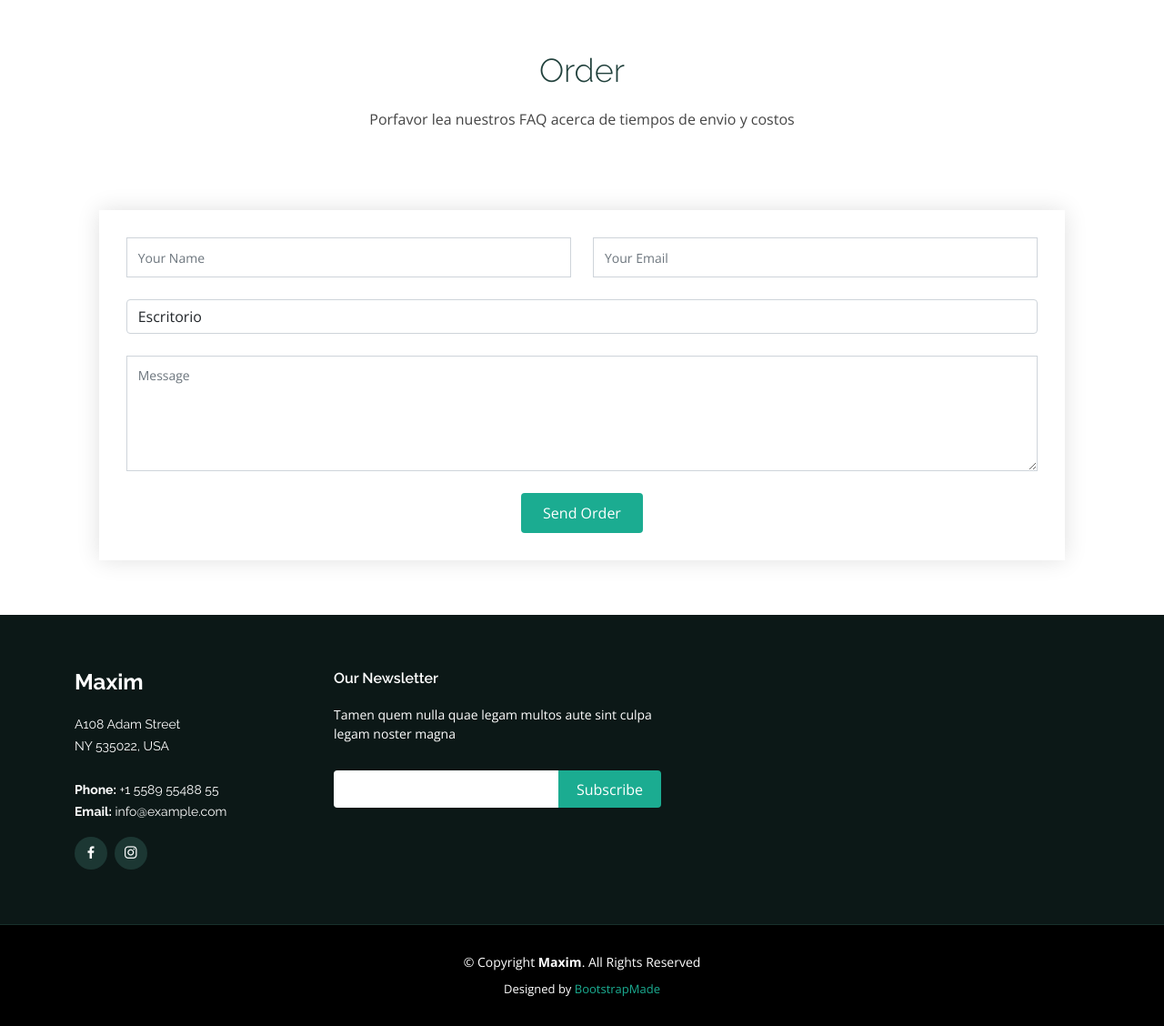
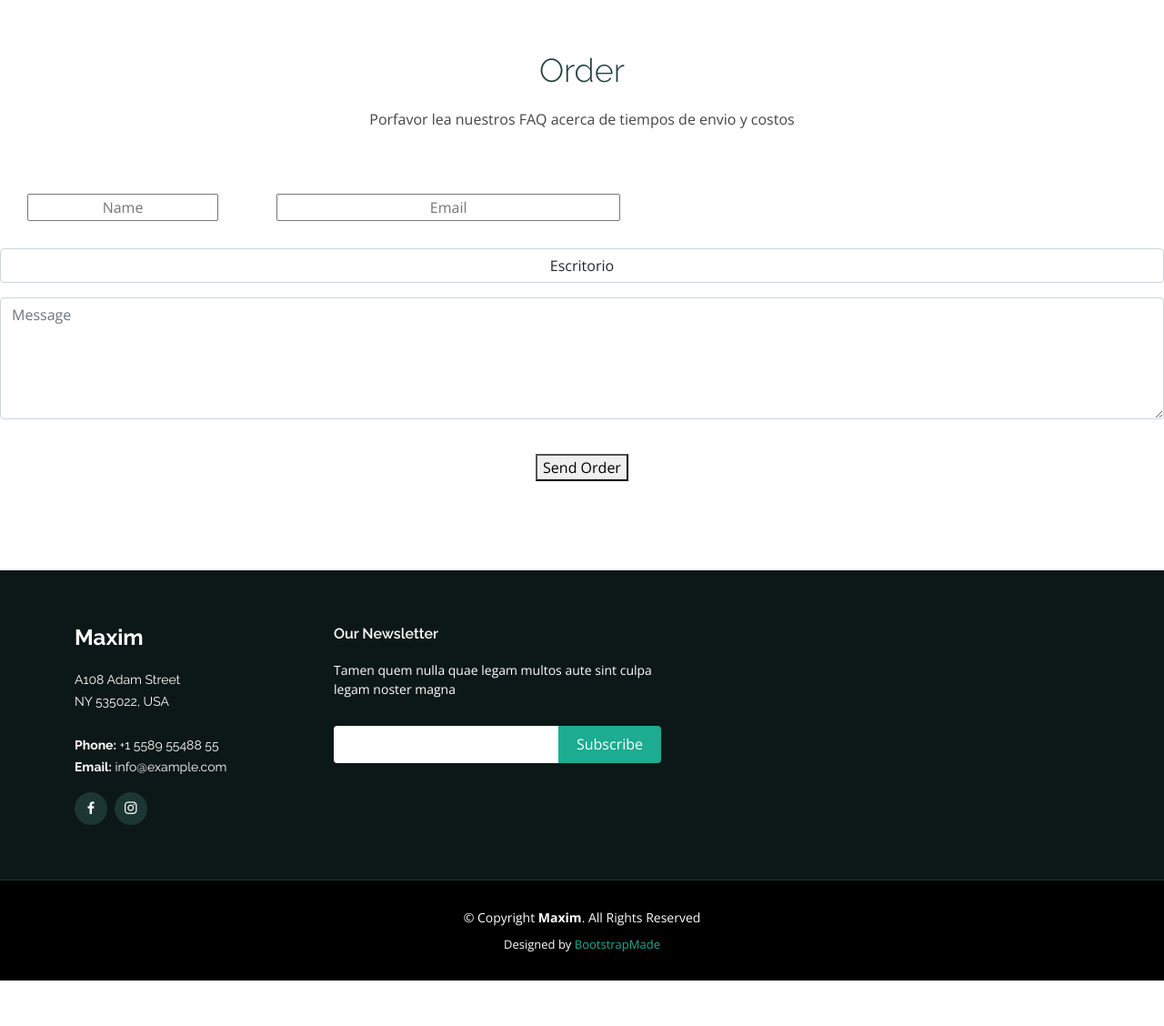
Before and after one commit to facundomartinezabeldano/TP-Grupal-CH, a Django app: page /productos/ordenes/ in a window 1280 px wide. Shown: the part 804-1932 px from the top of the page at 91% size. After the commit the page ends 1882 px from the top, so only its background shows below. Run offline with Django 4.2, Linux system fonts and the light colour scheme; some libraries are stand-ins or nearby versions.

Commit message:
Formulario funcionando

```diff
--- a/products/models.py
+++ b/products/models.py
@@ -43,7 +43,7 @@ class Orden (models.Model):
         ('Mesa', 'Mesa')
     )
     name = models.CharField(max_length=30)
-    email = models.EmailField
+    email = models.EmailField(default='NaN')
     product = models.CharField(
         max_length=30,
         choices=choices)
--- a/products/templates/faq.html
+++ b/products/templates/faq.html
@@ -7,10 +7,7 @@
 
         <div class="section-title" data-aos="fade-up">
             <h2>F.A.Q</h2>
-            <p>Magnam dolores commodi suscipit. Necessitatibus eius consequatur ex aliquid fuga eum quidem. Sit sint
-                consectetur velit. Quisquam quos quisquam cupiditate. Et nemo qui impedit suscipit alias ea. Quia fugiat
-                sit
-                in iste officiis commodi quidem hic quas.</p>
+            <p>Politica de envios</p>
         </div>
 
         <div class="faq-list">
--- a/products/templates/order.html
+++ b/products/templates/order.html
@@ -12,37 +12,26 @@
         </div>
 
     </div>
-
-    <div class="row mt-5 justify-content-center" data-aos="fade-up">
-        <div class="col-lg-10">
-            <form action="{% url 'success' %}" method="POST" role="form" class="php-email-form">{% csrf_token %}
-                <div class="row">
-                    <div class="col-md-6 form-group">
-                        <input type="text" name="name" class="form-control" id="name" placeholder="Your Name" required>
-                    </div>
-                    <div class="col-md-6 form-group mt-3 mt-md-0">
-                        <input type="email" class="form-control" name="email" id="email" placeholder="Your Email"
-                            required>
+    <form action="{% url 'ordenes' %}" method="POST"> {% csrf_token %}
+        <div style="display: flex; text-align: center; ">
+            <div style="align-items: center; text-align: center;">
+                <input type="text" name="name" placeholder="Name" class="text-center" style="margin: 30px;">
+                <input type="text" name="email" placeholder="Email" class="text-center"
+                    style="margin: 30px; width: 10cm;">
             </div>
         </div>
-                <div class="form-group mt-3">
-                    <select name="Orden" class="form-control" name="subject" id="subject" placeholder="Orden" required>
+        <select name="product" class="form-control" name="subject" id="subject" placeholder="Orden"
+            style="text-align: center;" required>
             <option value="escritorio">Escritorio</option>
             <option value="silla">Silla</option>
             <option value="sillon">Sillon</option>
             <option value="mesa">Mesa</option>
         </select>
-                </div>
         <div class="form-group mt-3">
             <textarea class="form-control" name="message" rows="5" placeholder="Message" required></textarea>
         </div>
-                <div class="my-3">
-                    <div class="loading">Loading</div>
-                    <div class="error-message"></div>
-                    <div class="sent-message">Your order has been sent. Thank you!</div>
-                </div>
-                <div class="text-center"><button type="submit">Send Order</button></div>
+        <div class="text-center" style="margin: 1cm"><button type="submit">Send Order</button></div>
     </form>
-        </div>
+
 </section><!-- End Contact Section -->
 {% endblock %}
--- a/products/views.py
+++ b/products/views.py
@@ -21,23 +21,21 @@ def products(request):
 
 def order(request):
     template = 'order.html'
-    my_form = OrderForm(request.POST)
-    if my_form.is_valid():
-        payload = my_form.cleaned_data
-        order = Orden(
-            name=payload['name'],
-            email=payload['email'],
-            producto=payload['product'],
-            message=payload['message'],
+    if request.method == 'POST':
+        print(request.POST)
+        name = request.POST['name']
+        email = request.POST['email']
+        product_name = request.POST['product']
+        message = request.POST['message']
+        orden = Orden(
+            name=name,
+            email=email,
+            product=product_name,
+            message=message
         )
-        order.save()
-        template = 'success.html'
-        return render(request=request, template_name=template, context={})
-    else:
-        my_form = OrderForm()
-        return render(request=request, template_name=template, context={'form': my_form})
+        orden.save()
+    return render(request=request, template_name=template, context={})
 
 
 def success(request):
-    template = 'success.html'
-    return render(request=request, template_name=template, context={})
+    pass
```
Also changed, not shown: db.sqlite3. Lines whose indentation alone changed are shown as unchanged.
